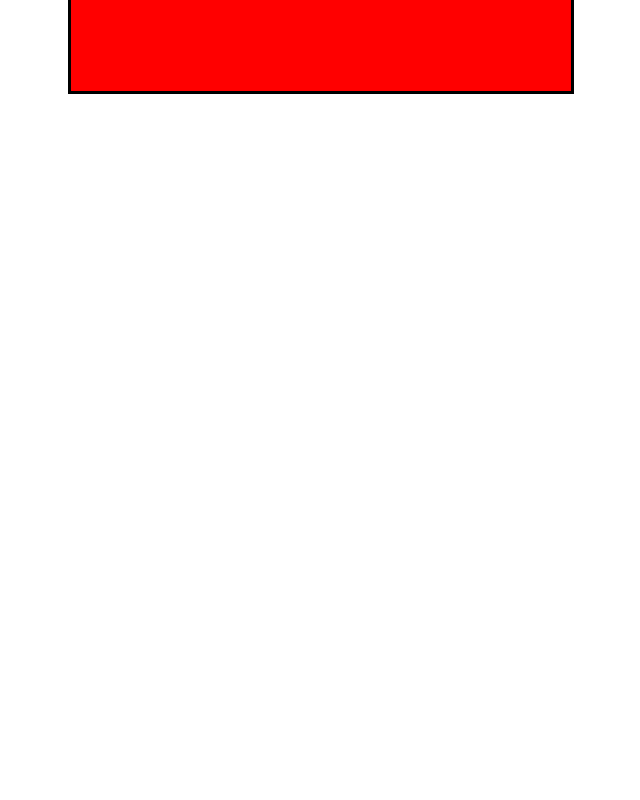
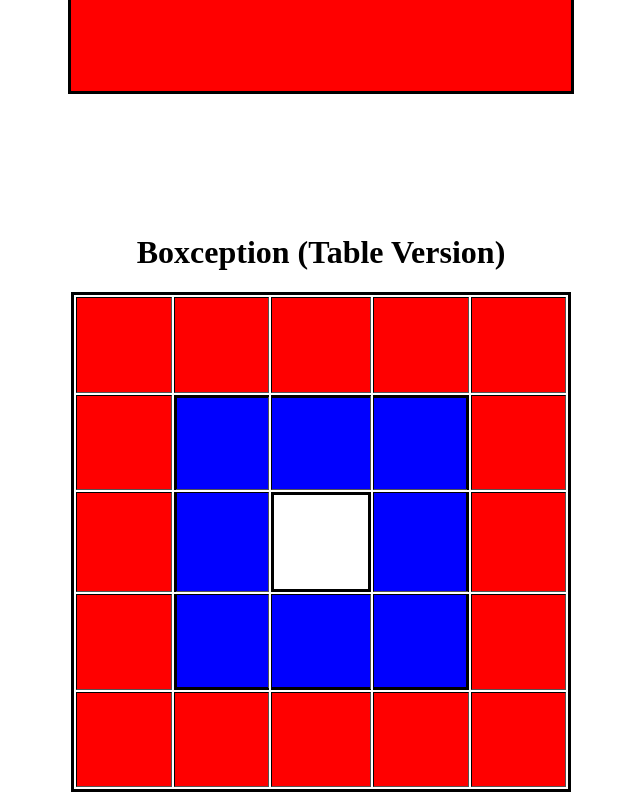
Before and after one commit to MaianneThornton/Boxception, a plain HTML site: page index.html in a window 1280 px wide. Shown: the part 570-1370 px from the top of the page, without its empty margins (319-959 px from the left). Before the commit the page ends 800 px from the top, so only its background shows below. Drawn offline with Linux system fonts and the light colour scheme.

Commit message:
After much trial and error I completed the Bonus Section of the Exercise

```diff
--- a/index.html
+++ b/index.html
@@ -25,7 +25,50 @@
 
   </div>
 
+  <!-- BONUS 2 -->
+  <br>
 
+  <h1>Boxception (Table Version)</h1>
+
+  <table id="tableception" border="1">
+    <tr style="background-color: red;">
+      <td></td>
+      <td></td>
+      <td></td>
+      <td></td>
+      <td></td>
+    </tr>
+    <tr>
+      <td style="background-color: red;"></td>
+      <td class="blueTopLeftCorner"  style="background-color: blue;"></td>
+      <td class="blueTopBorder"  style="background-color: blue;"></td>
+      <td class="blueTopRightCorner"  style="background-color: blue;"></td>
+      <td style="background-color: red;"></td>
+    </tr>
+    <tr>
+      <td style="background-color: red;"></td>
+      <td class="blueLeftBorder" style="background-color: blue;"></td>
+      <!-- White Center -->
+      <td class="whiteCenter" ></td>
+      <td class="blueRightBorder" style="background-color: blue;"></td>
+      <td style="background-color: red;"></td>
+    </tr>
+    <tr>
+      <td style="background-color: red;"></td>
+      <td class="blueBottomLeftCorner" style="background-color: blue;"></td>
+      <td class="blueBottomBorder" style="background-color: blue;"></td>
+      <td class="blueBottomRightCorner" style="background-color: blue;"></td>
+      <td style="background-color: red;"></td>
+    </tr>
+    <tr style="background-color: red;">
+      <td ></td>
+      <td></td>
+      <td></td>
+      <td></td>
+      <td ></td>
+    </tr>
+
+  </table>
 </body>
 
 </html>
--- a/style.css
+++ b/style.css
@@ -28,3 +28,68 @@ h1 {
   /* BONUS 1 */
   background-color: red;
 }
+
+/* BONUS TERRITORY */
+
+
+
+#tableception {
+  width: 500px;
+  height: 500px;
+  border: 3px solid black;
+  margin: auto;
+
+
+
+
+}
+.blueTopBorder {
+  border-top: 3px solid black;
+  padding: 0;
+}
+
+.blueLeftBorder{
+  border-left: 3px solid black;
+  padding: 0;
+}
+
+.blueRightBorder {
+  border-right: 3px solid black;
+  padding: 0;
+}
+
+.blueBottomBorder {
+  border-bottom: 3px solid black;
+  padding: 0;
+}
+
+.blueTopLeftCorner {
+  border-left: 3px solid black;
+  border-top: 3px solid black;
+  padding: 0;
+}
+
+.blueTopRightCorner {
+  border-right: 3px solid black;
+  border-top: 3px solid black;
+  padding: 0;
+}
+
+.blueBottomLeftCorner {
+  border-left: 3px solid black;
+  border-bottom: 3px solid black;
+  padding: 0;
+}
+
+.blueBottomRightCorner {
+  border-right: 3px solid black;
+  border-bottom: 3px solid black;
+  padding: 0;
+}
+
+.whiteCenter {
+  box-sizing: border-box;
+  width: 100px;
+  height: 100px;
+  border: 3px solid black;
+}
```
